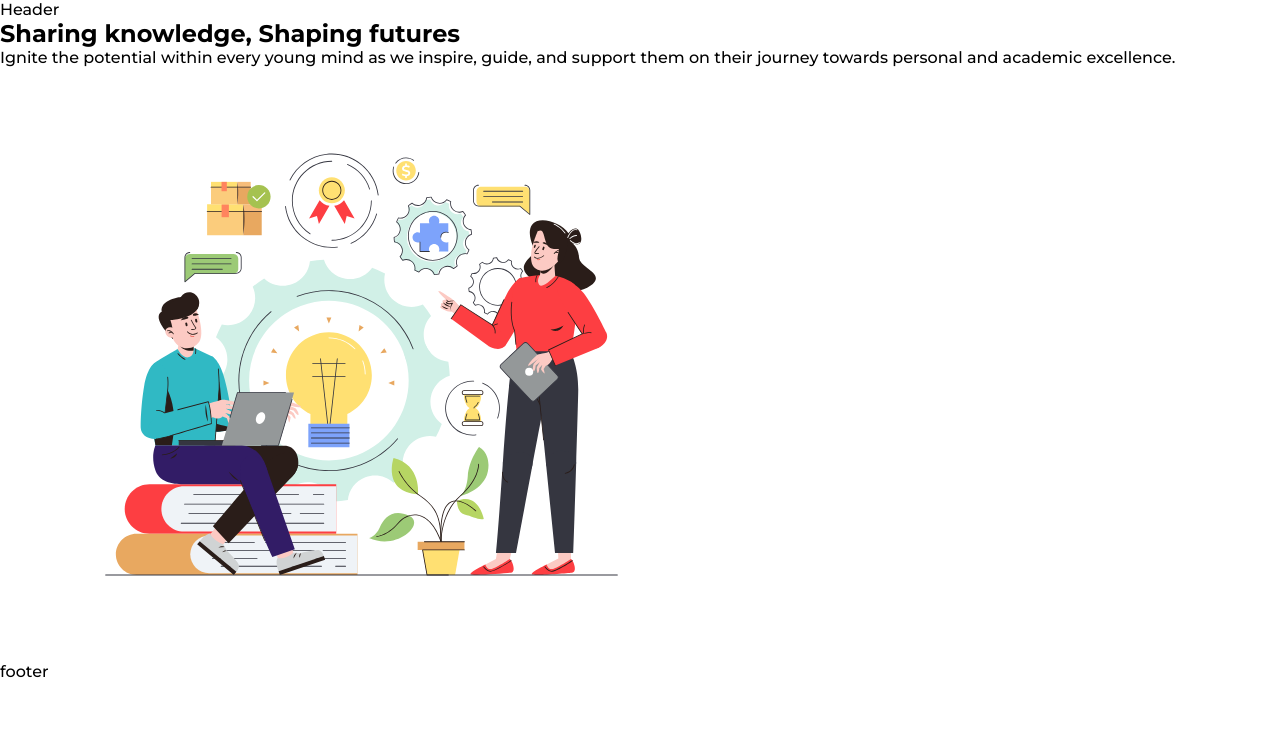
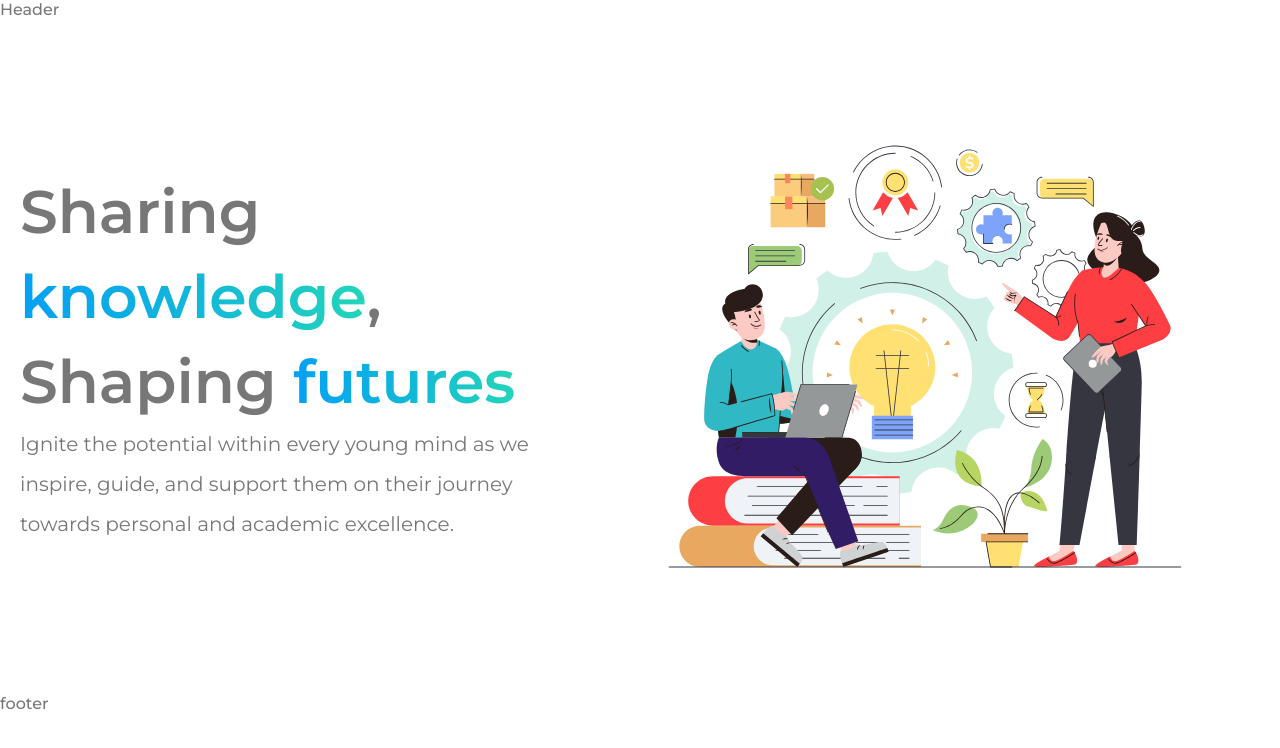
Before and after one commit to Gaurav-Verma07/while, a Next.js app: page / in a window 1280 px wide. Shown: the top 748 px of the page. Built offline with nearby package versions, Linux system fonts and the light colour scheme.

Commit message:
style: herobox

```diff
--- a/components/Herobox/Herobox.module.css
+++ b/components/Herobox/Herobox.module.css
@@ -1,12 +1,53 @@
+.section {
+  display: flex;
+  align-items: center;
+  justify-content: space-evenly;
+  flex-direction: column;
+  padding: 40px 20px;
+}
+
 .display {
   position: relative;
   width: 400px;
   height: 400px;
 }
 
+.content {
+  max-width: 570px;
+}
+
+.heading {
+  font-size: 35px;
+  font-weight: 600;
+  line-height: 55px;
+}
+
+.subtext {
+  font-size: 16px;
+  line-height: 30px;
+}
+
+@media (min-width: 900px) {
+  .section {
+    flex-direction: row;
+  }
+}
 @media (min-width: 600px) {
   .display {
     width: 723px;
     height: 595px;
   }
+  .heading {
+    color: #777;
+    font-family: Montserrat;
+    font-size: 60px;
+    font-style: normal;
+    font-weight: 600;
+    line-height: 85px;
+  }
+  .subtext {
+    font-size: 20px;
+    font-weight: 400;
+    line-height: 40px;
+  }
 }
--- a/components/Herobox/Herobox.tsx
+++ b/components/Herobox/Herobox.tsx
@@ -2,16 +2,18 @@ import Image from 'next/image';
 import classes from './Herobox.module.css';
 const Herobox = () => {
   return (
-    <section>
+    <section className={classes.section} >
       <div className={classes.content}>
-        <h1 className={classes.heading}>Sharing knowledge, Shaping futures</h1>
+        <h1 className={classes.heading}>
+          Sharing<span className="gradient"> knowledge</span>, Shaping <span className="gradient">futures</span>
+        </h1>
         <p className={classes.subtext}>
           Ignite the potential within every young mind as we inspire, guide, and support them on their journey towards
           personal and academic excellence.
         </p>
       </div>
       <div className={classes.display}>
-        <Image src= "/assets/herobox.svg" alt="herobox" layout="fill" />
+        <Image src="/assets/herobox.svg" alt="herobox" layout="fill" />
       </div>
     </section>
   );
--- a/styles/globals.css
+++ b/styles/globals.css
@@ -14,4 +14,11 @@ body {
   font-style: normal;
   overflow-x: hidden;
   font-weight: 500;
+  color:#777;
 }
+
+.gradient {
+  background: linear-gradient(90deg, #04a0f4, #11b7da, #23d5b8);
+  -webkit-background-clip: text;
+  -webkit-text-fill-color: transparent;
+}
```
